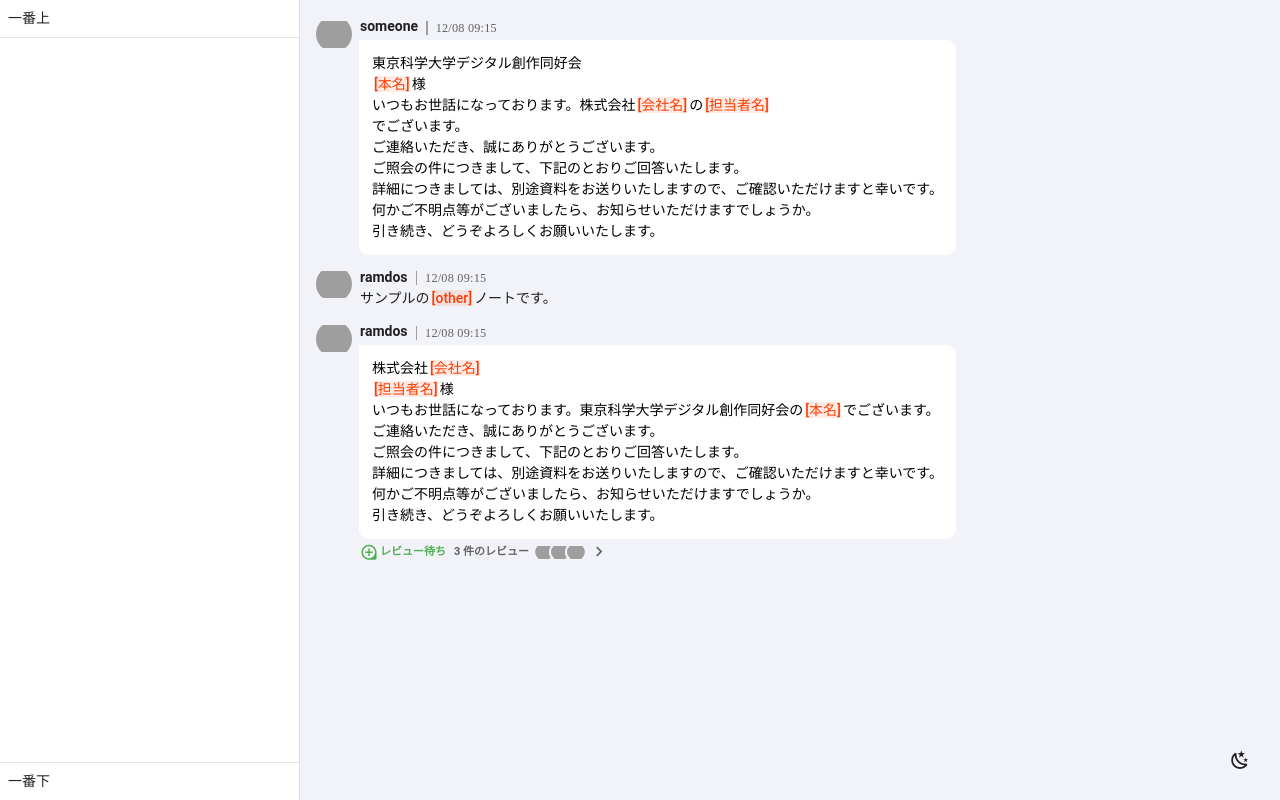
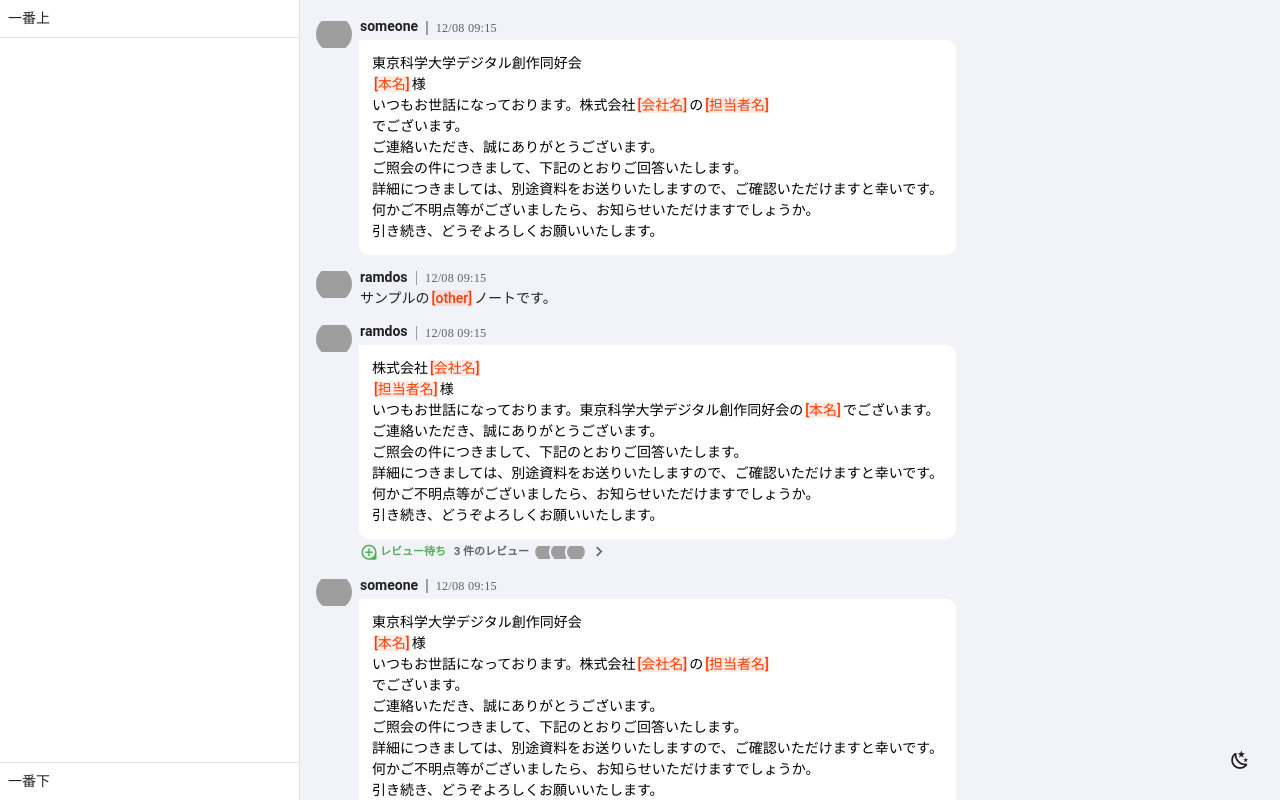
Before and after one commit to traP-jp/anshin-techo-frontend, a Vue app: page /ticket in a window 1280 px wide. Built offline with nearby package versions, Linux system fonts and the light colour scheme; grey boxes are pictures that could not be loaded; a web font is replaced by a local one.

Commit message:
スクロールできるようにモックデータを増やす

```diff
--- a/src/dummy.ts
+++ b/src/dummy.ts
@@ -64,6 +64,38 @@ export const dummyNotes: Note[] = [
     created_at: '2025-12-08T09:15:30Z',
     reviews: dummyReviews,
   },
+  {
+    id: 4,
+    ticket_id: 1,
+    type: 'incoming',
+    status: 'sent',
+    author: 'someone',
+    content:
+      '東京科学大学デジタル創作同好会\n!!本名!!様\nいつもお世話になっております。株式会社!!会社名!!の!!担当者名!!\nでございます。\nご連絡いただき、誠にありがとうございます。\nご照会の件につきまして、下記のとおりご回答いたします。\n詳細につきましては、別途資料をお送りいたしますので、ご確認いただけますと幸いです。\n何かご不明点等がございましたら、お知らせいただけますでしょうか。\n引き続き、どうぞよろしくお願いいたします。',
+    created_at: '2025-12-08T09:15:30Z',
+    reviews: dummyReviews,
+  },
+  {
+    id: 5,
+    ticket_id: 1,
+    type: 'other',
+    status: 'sent',
+    author: 'ramdos',
+    content: 'サンプルの!!other!!ノートです。',
+    created_at: '2025-12-08T09:15:30Z',
+    reviews: dummyReviews,
+  },
+  {
+    id: 6,
+    ticket_id: 1,
+    type: 'outgoing',
+    status: 'waiting_review',
+    author: 'ramdos',
+    content:
+      '株式会社!!会社名!!\n!!担当者名!!様\nいつもお世話になっております。東京科学大学デジタル創作同好会の!!本名!!でございます。\nご連絡いただき、誠にありがとうございます。\nご照会の件につきまして、下記のとおりご回答いたします。\n詳細につきましては、別途資料をお送りいたしますので、ご確認いただけますと幸いです。\n何かご不明点等がございましたら、お知らせいただけますでしょうか。\n引き続き、どうぞよろしくお願いいたします。',
+    created_at: '2025-12-08T09:15:30Z',
+    reviews: dummyReviews,
+  },
 ]
 
 export const dummyTickets: Ticket[] = [
```
